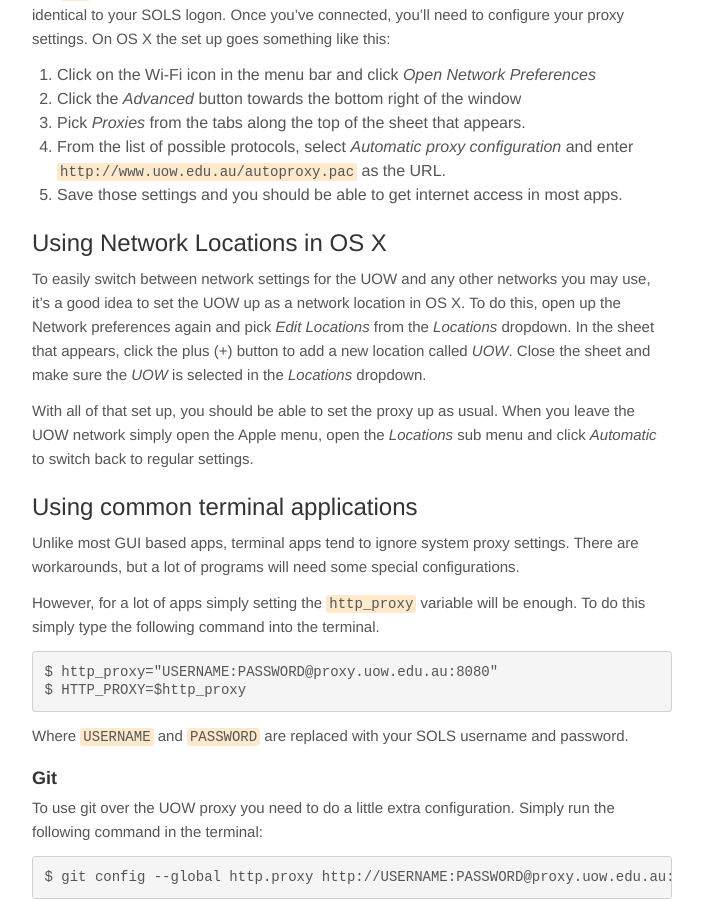
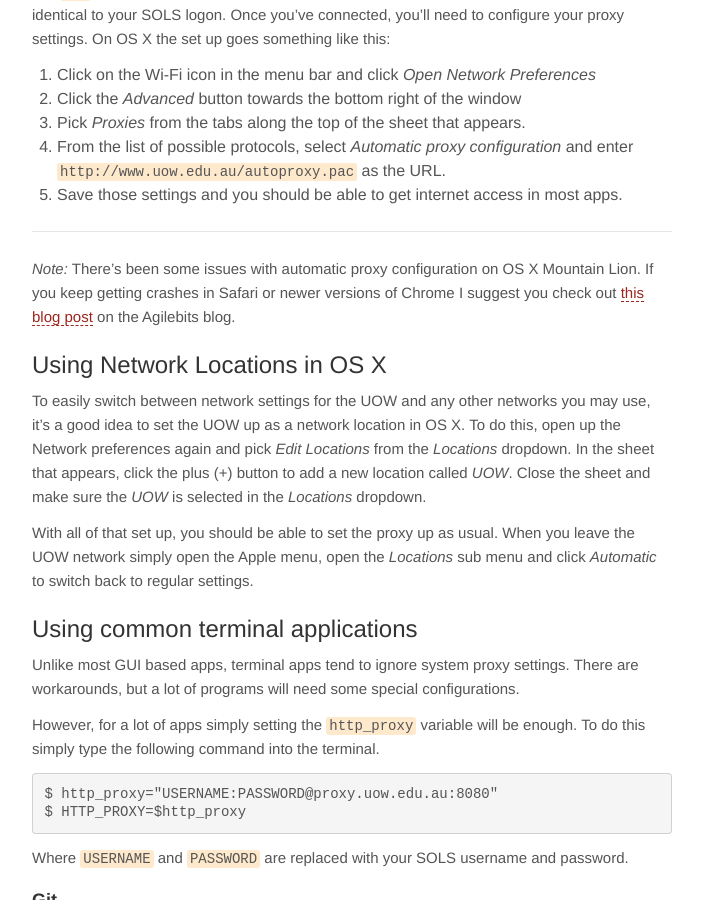
Before and after one commit to rpowelll/rpowelll.github.com, a Jekyll site: the page built from notes/uow-proxy.html, in a window 1280 px wide and 900 px high, scrolled down 350 px. Shown: the whole window, without its empty margins (288-991 px from the left). Built offline with Jekyll 4.4.1, drawn with Linux system fonts in a browser that asks for light colours; Markdown is read by kramdown in place of the engine named in the settings.

Commit message:
Updated proxy guide with a note about Mountain Lion

```diff
--- a/notes/uow-proxy.html
+++ b/notes/uow-proxy.html
@@ -25,6 +25,13 @@ goes something like this:</p>
  and enter <code>http://www.uow.edu.au/autoproxy.pac</code> as the URL.</li>
 <li>Save those settings and you should be able to get internet access in most apps.</li>
 </ol>
+
+<hr />
+
+<p><em>Note:</em> There&#8217;s been some issues with automatic proxy configuration on OS X
+Mountain Lion. If you keep getting crashes in Safari or newer versions of
+Chrome I suggest you check out <a href="http://blog.agilebits.com/2012/07/27/how-to-fix-safari-6-crashing-on-mountain-lion/">this blog post</a> on the Agilebits
+blog.</p>
 
 <h2 id="usingnetworklocationsinosx">Using Network Locations in OS X</h2>
 
```
Also changed, not shown: notes/uow-proxy.md (+9 -0 lines).
